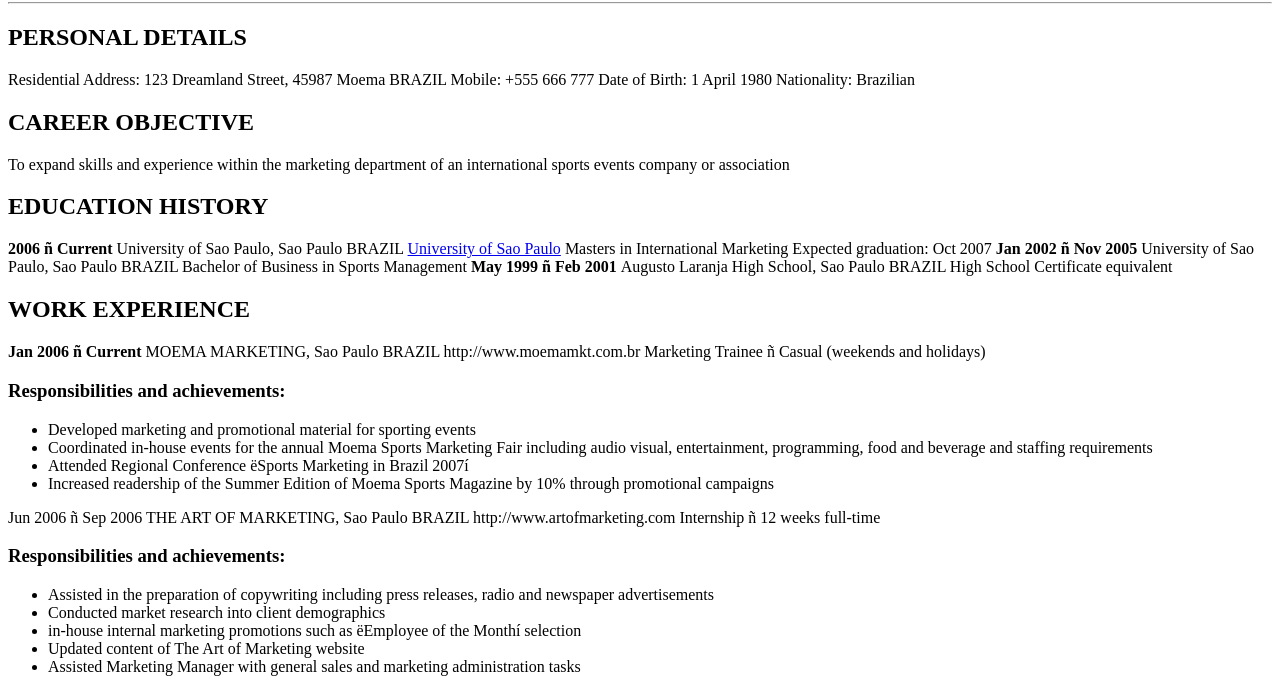
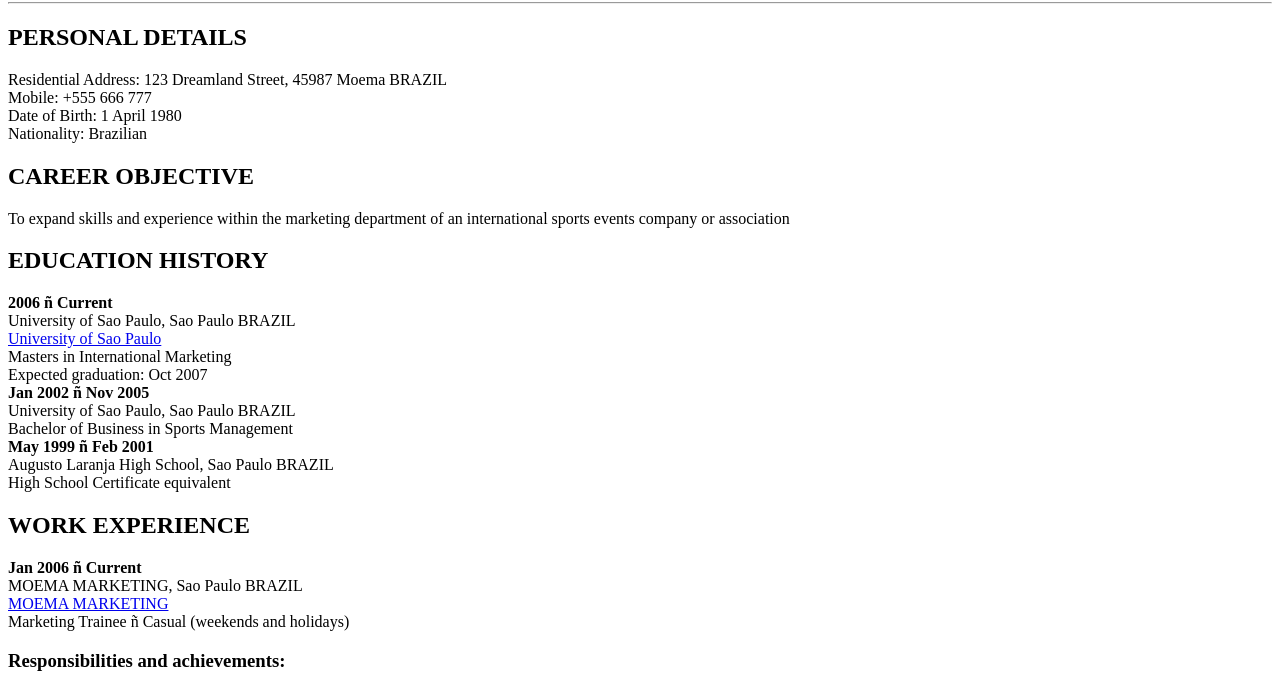
Before and after one commit to BenjaminxCoder/dev109, a plain HTML site: page a01/index.html in a window 1280 px wide. Shown: the part 78-766 px from the top of the page. Drawn offline with Linux system fonts and the light colour scheme.

Commit message:
Added the Links & Some line Breaks.

```diff
--- a/a01/index.html
+++ b/a01/index.html
@@ -10,38 +10,38 @@
     <hr>
     <h2>PERSONAL DETAILS</h2>
 
-    Residential Address: 	123 Dreamland Street, 45987 Moema BRAZIL
-    Mobile: 		+555 666 777
-    Date of Birth: 		1  April 1980
-    Nationality: 		Brazilian
+    Residential Address: 	123 Dreamland Street, 45987 Moema BRAZIL<br>
+    Mobile: 		+555 666 777<br>
+    Date of Birth: 		1  April 1980<br>
+    Nationality: 		Brazilian<br>
 
     <h2>CAREER OBJECTIVE</h2>
 
-    To expand skills and experience within the marketing department of an international sports events company or association
+        <p>To expand skills and experience within the marketing department of an international sports events company or association</p>
 
     <h2>EDUCATION HISTORY</h2>
 
-    <strong> 2006 ñ Current </strong>
-    University of Sao Paulo, Sao Paulo BRAZIL
-    <a href='http//:www.fe.usp.br' target="_blank">University of Sao Paulo</a>
-    Masters in International Marketing
-    Expected graduation: Oct 2007
+    <strong> 2006 ñ Current </strong><br>
+    University of Sao Paulo, Sao Paulo BRAZIL<br>
+    <a href='http//:www.fe.usp.br' target="_blank">University of Sao Paulo</a><br>
+    Masters in International Marketing<br>
+    Expected graduation: Oct 2007<br>
 
-    <strong>Jan 2002 ñ Nov 2005 </strong>
-    University of Sao Paulo, Sao Paulo BRAZIL
-    Bachelor of Business in Sports Management
+    <strong>Jan 2002 ñ Nov 2005 </strong><br>
+    University of Sao Paulo, Sao Paulo BRAZIL<br>
+    Bachelor of Business in Sports Management<br>
 
-    <strong>May 1999 ñ Feb 2001 </strong>
-    Augusto Laranja High School, Sao Paulo BRAZIL
-    High School Certificate equivalent
+    <strong>May 1999 ñ Feb 2001 </strong><br>
+    Augusto Laranja High School, Sao Paulo BRAZIL<br>
+    High School Certificate equivalent<br>
 
 
     <h2>WORK EXPERIENCE</h2>
 
-    <strong>Jan 2006 ñ Current </strong>
-    MOEMA MARKETING, Sao Paulo BRAZIL
-    http://www.moemamkt.com.br
-    Marketing Trainee ñ Casual (weekends and holidays)
+    <strong>Jan 2006 ñ Current </strong><br>
+    MOEMA MARKETING, Sao Paulo BRAZIL <br>
+    <a href='http://www.moemamkt.com.br' target="_blank">MOEMA MARKETING</a><br>
+    Marketing Trainee ñ Casual (weekends and holidays)<br>
 
     <h3>Responsibilities and achievements:</h3>
     <ul>
@@ -51,10 +51,10 @@
         <li>Increased readership of the Summer Edition of Moema Sports Magazine by 10% through promotional campaigns</li>
     </ul>
 
-    Jun 2006 ñ Sep 2006	</strong>
-    THE ART OF MARKETING, Sao Paulo BRAZIL
-    http://www.artofmarketing.com
-    Internship ñ 12 weeks full-time
+    Jun 2006 ñ Sep 2006	</strong><br>
+    THE ART OF MARKETING, Sao Paulo BRAZIL <br>
+    <a href='http://www.artofmarketing.com' target="_blank">THE ART OF MARKETING</a> <br>
+    Internship ñ 12 weeks full-time<br>
 
     <h3>Responsibilities and achievements:</h3>
     <ul>
```
